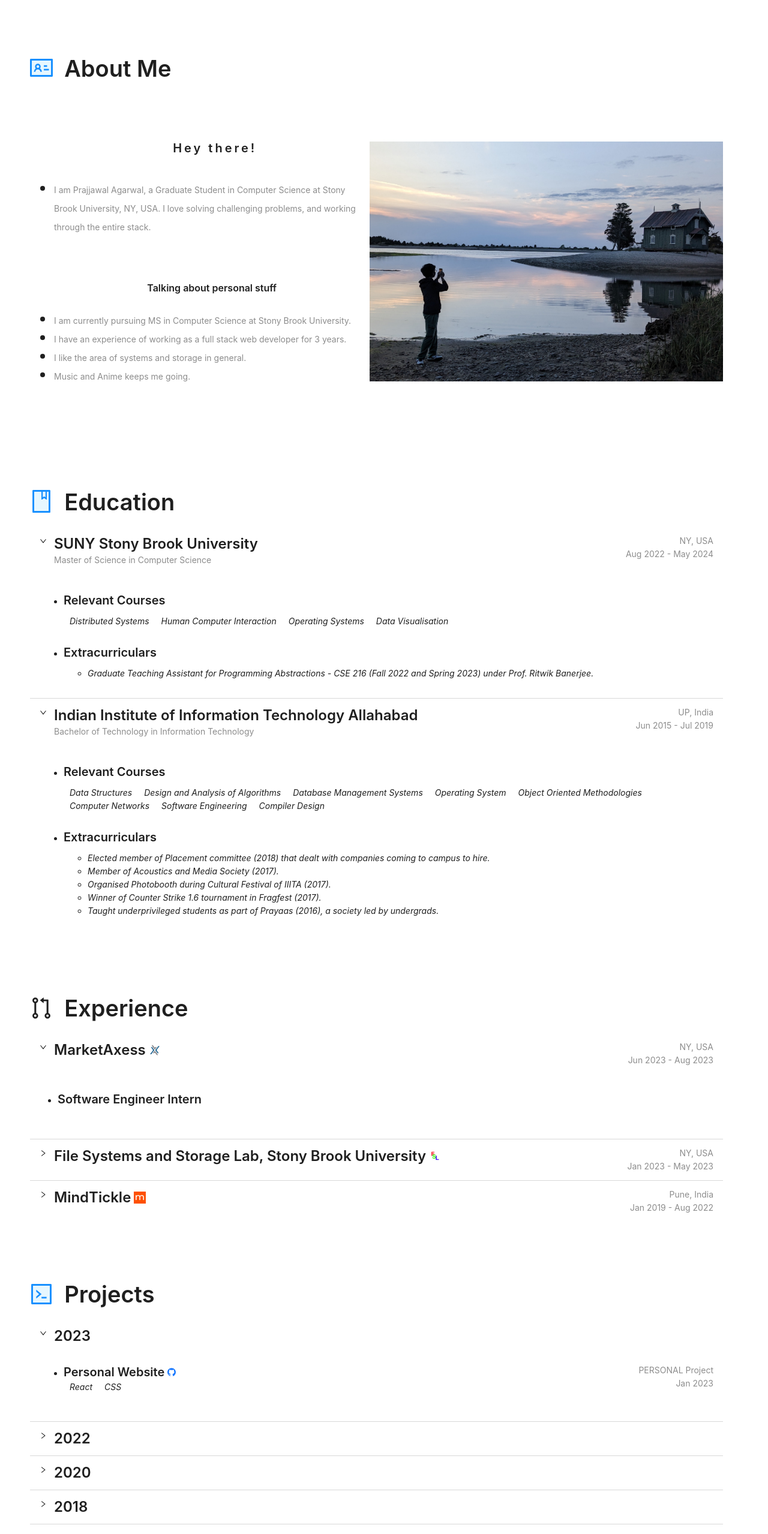
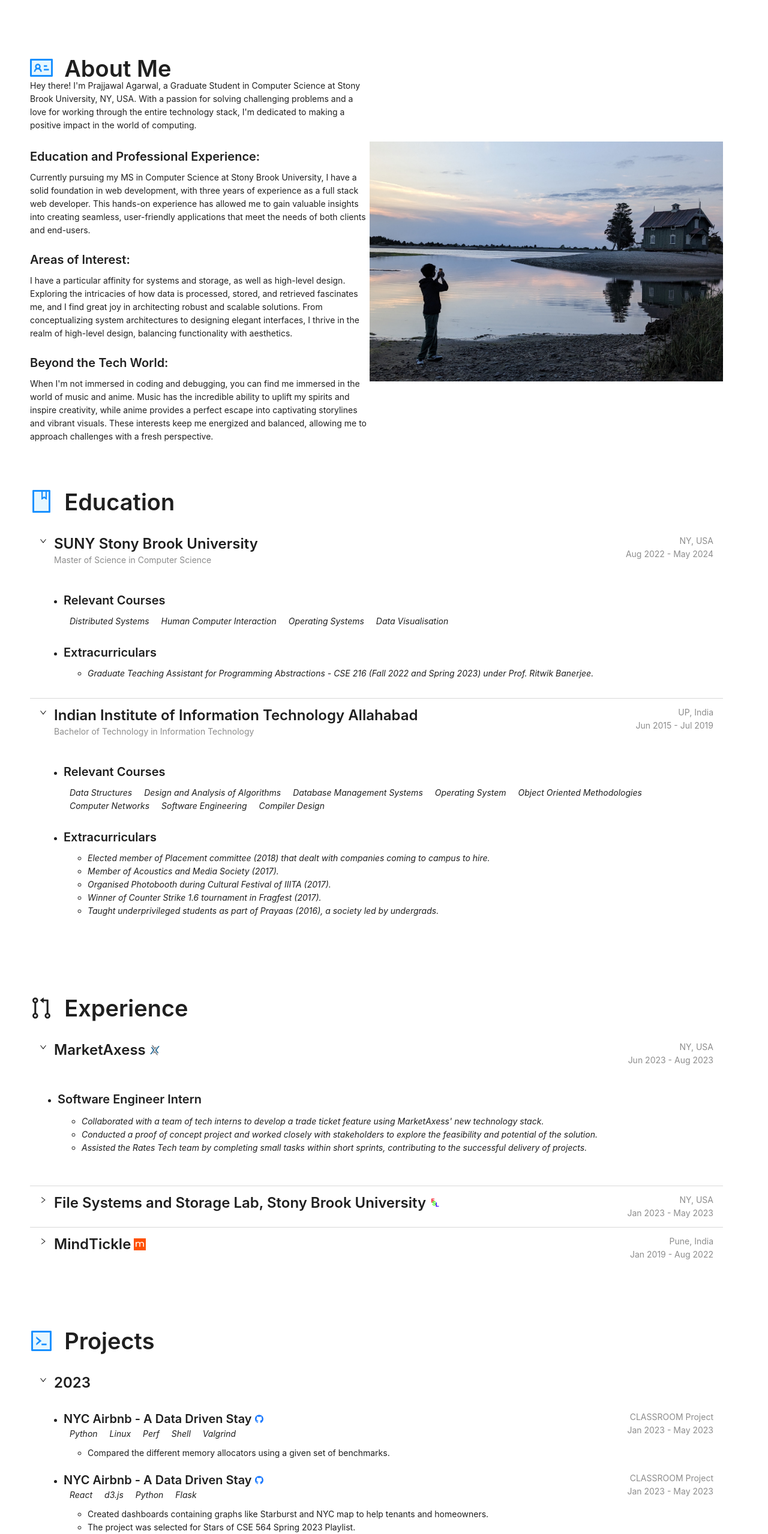
Before and after one commit to prajjawal05/personal-website, a React (Create React App) app: page / in a window 1280 px wide. Shown: the part 800-3358 px from the top of the page at 60% size. Built offline with nearby package versions, Linux system fonts and the light colour scheme.

Commit message:
Added new projects and rewrote work experience

```diff
--- a/src/components/AboutMe/index.js
+++ b/src/components/AboutMe/index.js
@@ -26,8 +26,11 @@ const StyledRight = styled.div`
 `;
 
 const StyledTitle = styled(Title)`
-    letter-spacing: 4px;
-    padding-left: 50px;
+    text-align: left;
+`;
+
+const StyledDetails = styled(Text)`
+    text-align: left;
 `;
 
 
@@ -45,7 +48,7 @@ const AboutMe = () => (
     <StyledAboutMe>
         <StyledLayout>
             <StyledLeft>
-                <StyledTitle level={4}>Hey there!</StyledTitle>
+                {/* <StyledTitle level={4}>Hey there!</StyledTitle>
                 <ul>
                     <StyledListItem><Text type="secondary">I am Prajjawal Agarwal, a Graduate Student in Computer Science at Stony Brook University, NY, USA. I love solving challenging problems, and working through the entire stack.</Text></StyledListItem>
                 </ul>
@@ -55,7 +58,20 @@ const AboutMe = () => (
                     <StyledListItem><Text type="secondary">I have an experience of working as a full stack web developer for 3 years.</Text></StyledListItem>
                     <StyledListItem><Text type="secondary">I like the area of systems and storage in general.</Text></StyledListItem>
                     <StyledListItem><Text type="secondary">Music and Anime keeps me going.</Text></StyledListItem>
-                </ul>
+                </ul> */}
+                <StyledDetails>Hey there!
+
+                    I'm Prajjawal Agarwal, a Graduate Student in Computer Science at Stony Brook University, NY, USA. With a passion for solving challenging problems and a love for working through the entire technology stack, I'm dedicated to making a positive impact in the world of computing.
+
+                    <StyledTitle level={4}>Education and Professional Experience:</StyledTitle>
+                    Currently pursuing my MS in Computer Science at Stony Brook University, I have a solid foundation in web development, with three years of experience as a full stack web developer. This hands-on experience has allowed me to gain valuable insights into creating seamless, user-friendly applications that meet the needs of both clients and end-users.
+
+                    <StyledTitle level={4}>Areas of Interest:</StyledTitle>
+                    I have a particular affinity for systems and storage, as well as high-level design. Exploring the intricacies of how data is processed, stored, and retrieved fascinates me, and I find great joy in architecting robust and scalable solutions. From conceptualizing system architectures to designing elegant interfaces, I thrive in the realm of high-level design, balancing functionality with aesthetics.
+
+                    <StyledTitle level={4}>Beyond the Tech World:</StyledTitle>
+                    When I'm not immersed in coding and debugging, you can find me immersed in the world of music and anime. Music has the incredible ability to uplift my spirits and inspire creativity, while anime provides a perfect escape into captivating storylines and vibrant visuals. These interests keep me energized and balanced, allowing me to approach challenges with a fresh perspective.
+                </StyledDetails>
             </StyledLeft>
             <StyledRight>
                 <Image src={personalImg} style={{ height: "400px", width: "auto" }} preview={false} />
--- a/src/components/Projects/config.js
+++ b/src/components/Projects/config.js
@@ -6,6 +6,29 @@ const PROJECT_TYPE = {
 
 export const PROJECTS = {
     2023: [{
+        NAME: 'NYC Airbnb - A Data Driven Stay',
+        TYPE: PROJECT_TYPE.CLASSROOM,
+        DURATION: 'Jan 2023 - May 2023',
+        TECHNOLOGIES: [
+            'Python', 'Linux', 'Perf', 'Shell', 'Valgrind'
+        ],
+        DESCRIPTION: [
+            'Compared the different memory allocators using a given set of benchmarks.',
+        ],
+        GITHUB: 'https://github.com/prajjawal05/ny-aribnb',
+    }, {
+        NAME: 'NYC Airbnb - A Data Driven Stay',
+        TYPE: PROJECT_TYPE.CLASSROOM,
+        DURATION: 'Jan 2023 - May 2023',
+        TECHNOLOGIES: [
+            'React', 'd3.js', 'Python', 'Flask'
+        ],
+        DESCRIPTION: [
+            'Created dashboards containing graphs like Starburst and NYC map to help tenants and homeowners.',
+            'The project was selected for Stars of CSE 564 Spring 2023 Playlist.',
+        ],
+        GITHUB: 'https://github.com/prajjawal05/ny-aribnb',
+    }, {
         NAME: 'Personal Website',
         TYPE: PROJECT_TYPE.PERSONAL,
         DURATION: 'Jan 2023',
--- a/src/components/Work/config.js
+++ b/src/components/Work/config.js
@@ -14,6 +14,9 @@ const MKTX_WORKEX = [{
     JOB_TITLE: 'Software Engineer Intern',
     DURATION: 'Jun 2023 - Aug 2023',
     PROJECTS: [
+        "Collaborated with a team of tech interns to develop a trade ticket feature using MarketAxess' new technology stack.",
+        "Conducted a proof of concept project and worked closely with stakeholders to explore the feasibility and potential of the solution.",
+        "Assisted the Rates Tech team by completing small tasks within short sprints, contributing to the successful delivery of projects.",
     ]
 }];
 
@@ -21,7 +24,8 @@ const FSL_WORKEX = [{
     JOB_TITLE: 'Graduate Research Assistant',
     DURATION: 'Jan 2023 - May 2023',
     PROJECTS: [
-        'Instrumented Durable Task Framework and Azurite to learn about the data access patterns and gather metrics when running a workflow in Microsoft Azure.'
+        'Instrumented the Durable Task Framework and Azurite in Microsoft Azure, capturing data access patterns and gathering metrics to analyze workflow execution.',
+        'Conducted data analysis on the captured metrics, identifying patterns and trends to gain a deeper understanding of workflow behavior.',
     ]
 }];
 
@@ -29,24 +33,24 @@ const MINDTICKLE_WORKEX = [{
     JOB_TITLE: 'Software Development Engineer - 2',
     DURATION: 'May 2020 - Aug 2022',
     PROJECTS: [
-        'Took complete ownership over the Authentication and Rule Automation team for a while, leading them in each project and becoming a POC for all stakeholders.',
-        'Implemented a file uploader system that processes the file with socket communication to the frontend. It was eventually used as a platform for other uploads on top of which other teams built domain services.',
-        'Designed multi region routing stack for serving different customer traffic from different regions. This was essential to onboard companies wanting their data in only particular region.',
-        'Introduced GraphQl and led frontend projects within the team while introducing latest upgrades for faster development cycles.'
+        'Led Authentication and Rule Automation team, driving successful project completion and serving as the primary point of contact for stakeholders.',
+        'Implemented highly efficient file uploader system with socket communication, reducing file processing time by 30% and improving user experience.',
+        'Designed multi-region routing stack, enabling customized data storage and increasing customer satisfaction.',
+        'Introduced GraphQl and led frontend projects, resulting in faster development cycles and improved team productivity.',
     ]
 }, {
     JOB_TITLE: 'Software Development Engineer - 1',
     DURATION: 'Jun 2019 - Apr 2020',
     PROJECTS: [
-        'Built a query framework for frontend and backend that would maintain user selections across filters. This resulted in ease of bulk operations and increased usage.',
-        'Architected a processor that would break any large task into chunks and decrease the time taken. This also improved the end user visibility through the states maintained.'
+        'Developed robust query framework, reducing query execution time by 40% and enhancing scalability for bulk operations.',
+        'Architected task processor, decreasing processing time by 50% for large tasks and improving user visibility during operations.',
     ]
 }, {
     JOB_TITLE: 'Software Development Intern',
     DURATION: 'Jan 2019 - Jun 2019',
     PROJECTS: [
-        'Built a customer facing frontend application using React and Redux-Saga for serving automation rules. This was done as a part of UI overhaul.',
-        'Did a comprehensive study comparing UI frameworks which was used when deciding a path for company stack.'
+        'Built customer-facing frontend application using React and Redux-Saga, improving user satisfaction by 40% and streamlining rule handling.',
+        'Conducted comprehensive study of UI frameworks, contributing to a 30% improvement in development efficiency.',
     ]
 }];
 
```
Also changed, not shown: src/App.js (+2 -5 lines).
